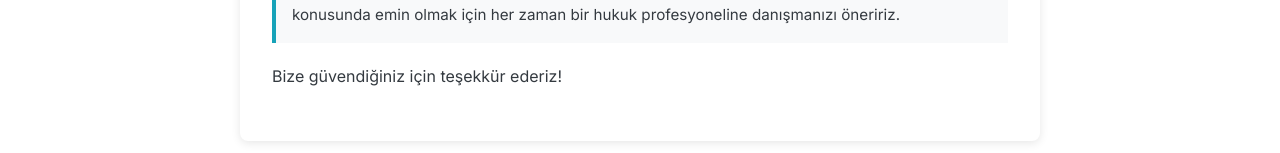
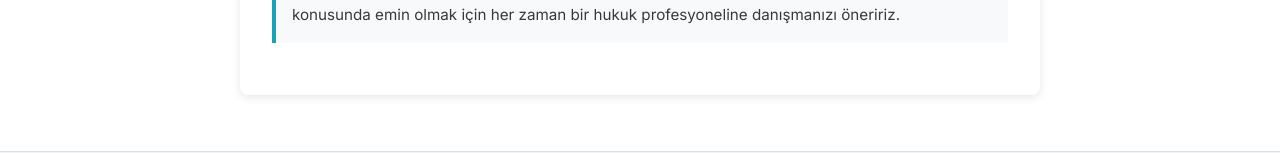
Before and after one commit to gorkemu/belge-hizli, a React (Vite) app in the folder frontend/: page /hakkimizda in a window 1280 px wide. Shown: the part 544-697 px from the top of the page. Built offline with nearby package versions, Linux system fonts and the light colour scheme; no server answers.

Commit message:
remove paragraph

```diff
--- a/frontend/src/components/AboutUs.jsx
+++ b/frontend/src/components/AboutUs.jsx
@@ -42,10 +42,6 @@ function AboutUs() {
 					emin olmak için her zaman bir hukuk profesyoneline danışmanızı öneririz.
 				</p>
 
-				{/* Paragraf stilini uygula */}
-				<p className={styles.paragraph}>
-					Bize güvendiğiniz için teşekkür ederiz!
-				</p>
 			</div>
 		</>
 	);
```
